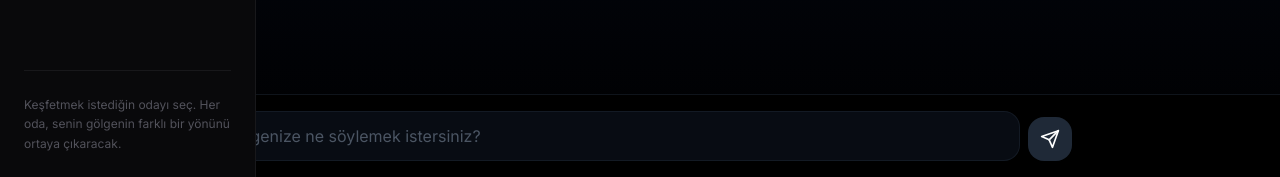
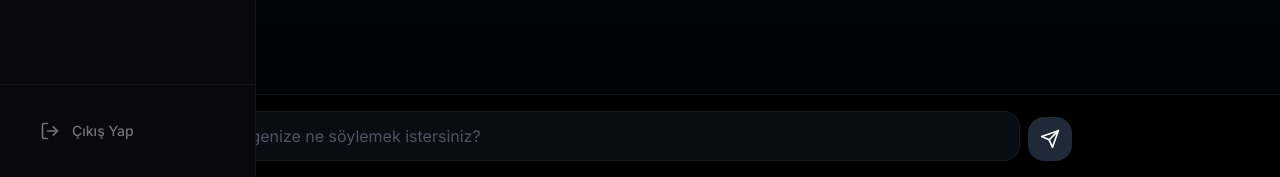
Before and after one commit to infololie-design/golge, a React (Vite) app: page / in a window 1280 px wide. Shown: the part 623-800 px from the top of the page. Built offline with nearby package versions, Linux system fonts and the light colour scheme; no server answers.

Commit message:
Update Sidebar.tsx

```diff
--- a/src/components/Sidebar.tsx
+++ b/src/components/Sidebar.tsx
@@ -1,7 +1,8 @@
 import React from 'react';
 import { ROOMS, RoomType } from '../types';
-import { X, Trash2 } from 'lucide-react'; // Çöp kutusu ikonu eklendi
-import { clearSession } from '../utils/sessionManager'; // Silme fonksiyonu eklendi
+import { X, Trash2, LogOut } from 'lucide-react';
+import { clearSession } from '../utils/sessionManager';
+import { supabase } from '../lib/supabase'; // Supabase eklendi
 
 interface SidebarProps {
   currentRoom: RoomType;
@@ -12,17 +13,23 @@ interface SidebarProps {
 
 export const Sidebar: React.FC<SidebarProps> = ({ currentRoom, onRoomChange, isOpen, onClose }) => {
 
-  // SIFIRLAMA FONKSİYONU
   const handleReset = () => {
     if (window.confirm('Tüm konuşma geçmişi ve hafıza silinecek. En başa dönmek istediğine emin misin?')) {
-      clearSession(); // Hafızayı temizle
-      window.location.reload(); // Sayfayı yenile
+      clearSession();
+      window.location.reload();
+    }
+  };
+
+  // ÇIKIŞ YAPMA FONKSİYONU
+  const handleLogout = async () => {
+    if (window.confirm('Çıkış yapmak istediğine emin misin?')) {
+      await supabase.auth.signOut();
+      // Sayfa otomatik olarak Auth ekranına dönecek (App.tsx sayesinde)
     }
   };
 
   return (
     <>
-      {/* MOBİL İÇİN KARARTMA PERDESİ */}
       {isOpen && (
         <div
           className="fixed inset-0 bg-black/80 backdrop-blur-sm z-40 md:hidden"
@@ -30,38 +37,34 @@ export const Sidebar: React.FC<SidebarProps> = ({ currentRoom, onRoomChange, isO
         />
       )}
 
-      {/* SIDEBAR KUTUSU */}
       <aside className={`
         fixed md:static inset-y-0 left-0 z-50
         w-72 md:w-64 h-full bg-zinc-950 border-r border-zinc-900
         transform transition-transform duration-300 ease-in-out
         ${isOpen ? 'translate-x-0' : '-translate-x-full'}
         md:translate-x-0
+        flex flex-col
       `}>
-        <div className="p-6 h-full flex flex-col">
+        <div className="p-6 flex-1 flex flex-col">
 
-          {/* BAŞLIK VE BUTONLAR */}
           <div className="flex items-center justify-between mb-8">
             <h1 className="text-2xl font-bold text-red-600 tracking-widest">GÖLGE</h1>
 
             <div className="flex items-center gap-3">
-              {/* ÇÖP KUTUSU (RESET) BUTONU */}
               <button
                 onClick={handleReset}
                 className="text-zinc-500 hover:text-red-500 transition-colors p-1 rounded-md hover:bg-zinc-900"
-                title="Tüm geçmişi sil ve sıfırla"
+                title="Sıfırla"
               >
                 <Trash2 className="w-5 h-5" />
               </button>
 
-              {/* MOBİL KAPATMA BUTONU */}
               <button onClick={onClose} className="md:hidden text-zinc-400 hover:text-white">
                 <X className="w-6 h-6" />
               </button>
             </div>
           </div>
 
-          {/* MENÜ LİSTESİ */}
           <div className="mb-6">
             <h2 className="text-xs font-semibold text-zinc-500 uppercase tracking-wider mb-4">
               Odalar
@@ -87,13 +90,17 @@ export const Sidebar: React.FC<SidebarProps> = ({ currentRoom, onRoomChange, isO
               ))}
             </nav>
           </div>
+        </div>
 
-          {/* ALT BİLGİ */}
-          <div className="mt-auto pt-6 border-t border-zinc-900">
-            <p className="text-xs text-zinc-600 leading-relaxed">
-              Keşfetmek istediğin odayı seç. Her oda, senin gölgenin farklı bir yönünü ortaya çıkaracak.
-            </p>
-          </div>
+        {/* ALT KISIM: ÇIKIŞ BUTONU */}
+        <div className="p-6 border-t border-zinc-900">
+          <button
+            onClick={handleLogout}
+            className="w-full flex items-center gap-3 px-4 py-3 rounded-lg text-zinc-500 hover:bg-zinc-900 hover:text-red-400 transition-all"
+          >
+            <LogOut className="w-5 h-5" />
+            <span className="font-medium text-sm">Çıkış Yap</span>
+          </button>
         </div>
       </aside>
     </>
```
